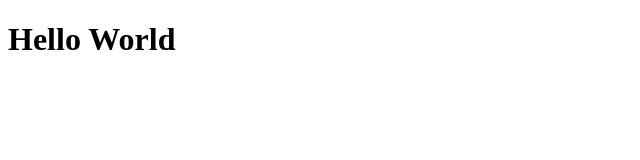
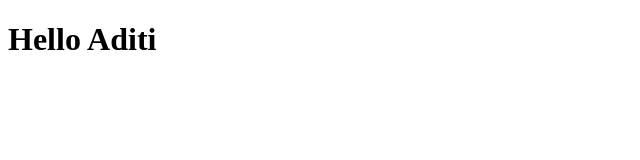
Before and after one commit to AditiGiridhar12/Demo, a plain HTML site: page index.html in a window 1280 px wide. Shown: the full height of the page, 0-640 px from the left. Drawn offline with Linux system fonts and the light colour scheme.

Commit message:
added name

```diff
--- a/index.html
+++ b/index.html
@@ -4,7 +4,7 @@
 </title>
 <body>
     <h1>
-    Hello World
+    Hello Aditi
     </h1>
 </body>
 </html>
```
